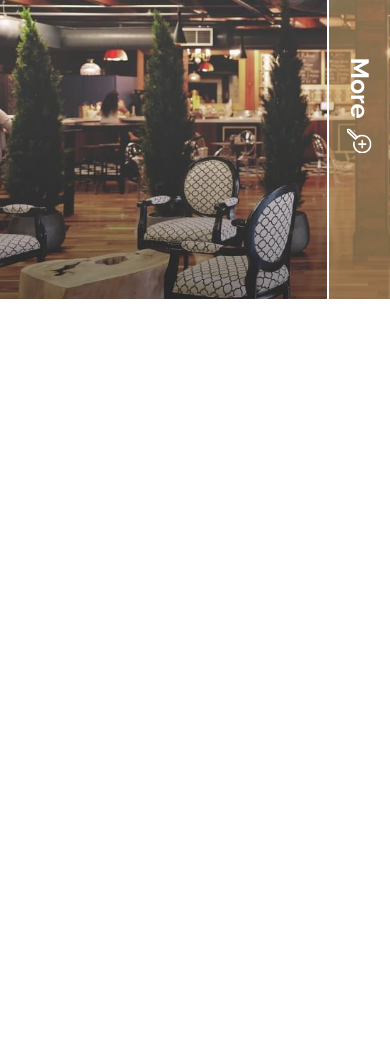
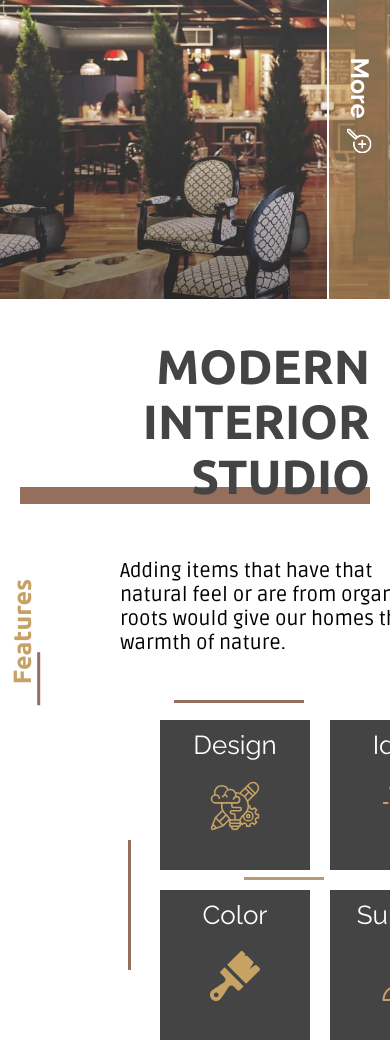
Before and after one commit to Vlad-Go/TestProject, a plain HTML site: page Interior Design/index.html in a window 390 px wide. Shown: the part 545-1585 px from the top of the page. Before the commit the page ends 844 px from the top, so only its background shows below. Drawn offline with nearby package versions, Linux system fonts and the light colour scheme.

Commit message:
... in progress ... .Commit for check

```diff
--- a/Interior Design/css/style.css
+++ b/Interior Design/css/style.css
@@ -1329,6 +1329,76 @@ body {
     line-height: 33px;
     margin-bottom: 35px;
   }
+
+  .benefits-section__content-column_left {
+    -ms-flex-preferred-size: auto;
+    flex-basis: auto;
+  }
+
+  .benefits-section__content-column_right {
+    -webkit-box-flex: 1;
+    -ms-flex: 1 1 auto;
+    flex: 1 1 auto;
+    max-width: 100%;
+  }
+
+  .benefits-section__img-wrapp {
+    display: none;
+  }
+
+  .benefits-section__info {
+    bottom: 0;
+  }
+
+  .benefits-section__text {
+    margin-left: auto;
+    max-width: 600px;
+  }
+
+  .benefits-section__box {
+    -webkit-box-orient: vertical;
+    -webkit-box-direction: normal;
+    -ms-flex-direction: column;
+    flex-direction: column;
+  }
+
+  .benefits-section__box-column {
+    -webkit-box-orient: horizontal;
+    -webkit-box-direction: normal;
+    -ms-flex-direction: row;
+    flex-direction: row;
+  }
+
+  .benefits-section__box-item {
+    margin: 20px 10px 0 10px;
+  }
+
+  .benefits-section__box-column:first-child::after,
+  .benefits-section__box-column:first-child::before {
+    height: 3px;
+  }
+
+  .benefits-section__box-column:first-child::before {
+    left: 20%;
+    top: 0px;
+    width: 130px;
+  }
+
+  .benefits-section__box-column:first-child::after {
+    right: 33%;
+    left: auto;
+    bottom: -10px;
+    width: 80px;
+  }
+
+  .benefits-section__box-column:last-child::after {
+    display: none;
+  }
+
+  .benefits-section__box-column:last-child::before {
+    left: 18px;
+    top: -30px;
+  }
 }
 
 @media (max-width: 992px) {
@@ -1476,6 +1546,23 @@ body {
     -ms-transform: translateY(-120%) rotate(-180deg);
     transform: translateY(-120%) rotate(-180deg);
   }
+
+  .benefits-section__content {
+    padding-top: 35px;
+  }
+
+  .benefits-section__text {
+    margin-left: 10px;
+  }
+
+  .section-info {
+    font-size: 25px;
+    line-height: 35px;
+  }
+
+  .benefits-section__info {
+    bottom: -70px;
+  }
 }
 
 @media (max-width: 650px) {
@@ -1511,7 +1598,7 @@ body {
 
 @media (max-width: 400px) {
   .main-section__content-left {
-    max-width: 150px;
+    max-width: 160px;
   }
 
   .main-section__slider-labels {
@@ -1523,8 +1610,8 @@ body {
   }
 
   .main-section__slider-label {
-    font-size: 12px;
-    line-height: 15px;
+    font-size: 14px;
+    line-height: 18px;
     margin-bottom: 0;
     padding-bottom: 0;
   }
@@ -1559,3 +1646,20 @@ body {
     line-height: 55px;
   }
 }
+
+@media (orientation: landscape) and (max-height: 440px) {
+  .main-section__slider {
+    height: 100vh !important;
+    z-index: 10;
+  }
+
+  .main-section__slider-labels-control {
+    z-index: 5;
+  }
+
+  .main-section__nav,
+  .main-section__slider-item-text,
+  .main-section__title {
+    display: none;
+  }
+}
--- a/Interior Design/index.html
+++ b/Interior Design/index.html
@@ -136,7 +136,7 @@
 
      </div>
    </section>
-<!--
+
   <section class="benefits-section">
     <div class="container">
        <div class="section__inner">
@@ -148,7 +148,7 @@
             </h2>
             <div class="benefits-section__content">
                   <div class="benefits-section__content-column benefits-section__content-column_left">
-                      <div class="image-wrapp">
+                      <div class="image-wrapp benefits-section__img-wrapp">
                         <picture>
                            <source class="image benefits-section__img"  type="image/webp" srcset="images/benefits/benefits-img.webp 1x">
                            <img class="image benefits-section__img"  src="images/benefits/benefits-img.jpg" alt="benefits-img"/>
@@ -195,7 +195,7 @@
       </div>
     </div>
   </section>
-
+<!--
   <section class="works-section">
     <div class="container">
       <div class="section__inner">
--- a/Interior Design/js/script.js
+++ b/Interior Design/js/script.js
@@ -3054,7 +3054,7 @@ $('.main-section__slider-labels').slick({
   {
     breakpoint: 400,
     settings: {
-     centerPadding: '30px',
+     centerPadding: '28px',
     }
   },
 
```
Also changed, not shown: Interior Design/css/style.min.css, Interior Design/js/script.min.js.
